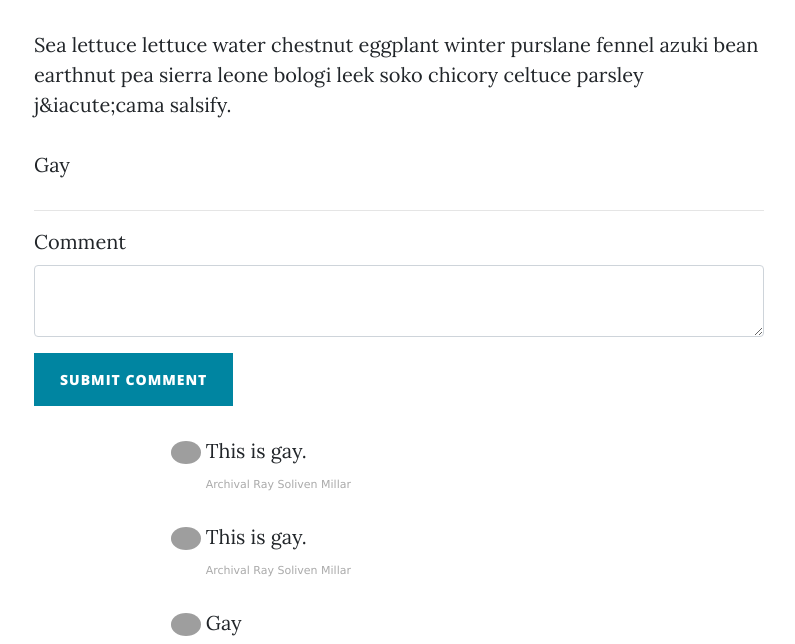
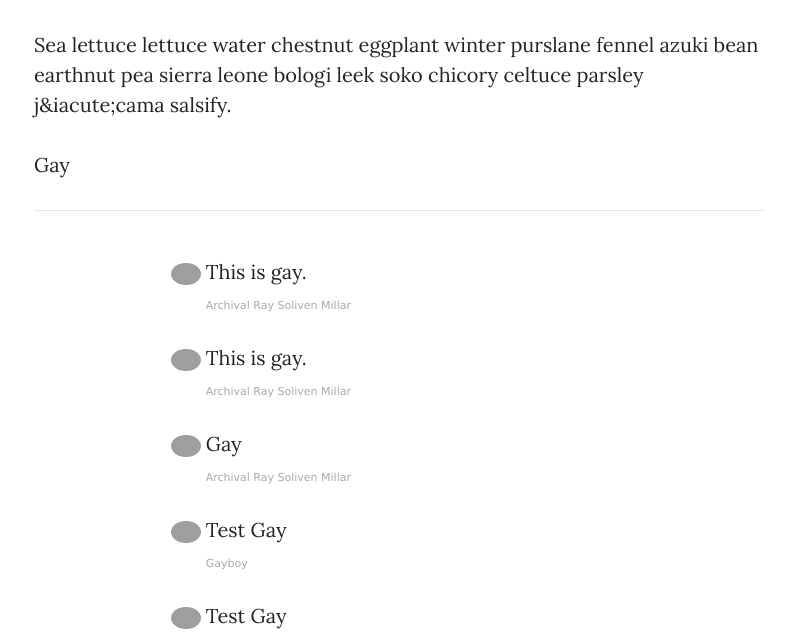
Before and after one commit to archiemillar/test-blog, a Flask app: page /post/1 in a window 1280 px wide. Shown: the part 761-1405 px from the top of the page, without its empty margins (241-1036 px from the left). Run offline with Flask 2, Linux system fonts and the light colour scheme; data comes from the database, SQL or seed files in the repository; some libraries are stand-ins or nearby versions; grey boxes are pictures that could not be loaded.

Commit message:
Test remove form

```diff
--- a/templates/post.html
+++ b/templates/post.html
@@ -34,8 +34,7 @@
 
 
 <!--           Comments Area -->
-          {{ ckeditor.load() }}
-          {{ wtf.quick_form(form, novalidate=True, button_map={'submit': 'primary'}) }}
+
           <div class="col-lg-8 col-md-10 mx-auto comment">
             {% for comment in post.comments %}
               <ul class="commentList">
```
